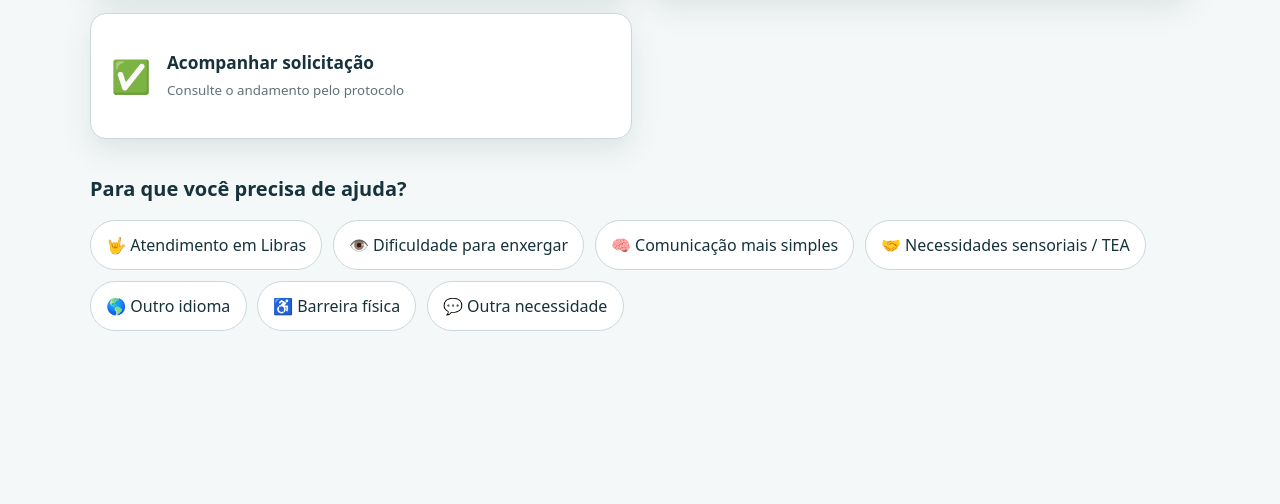
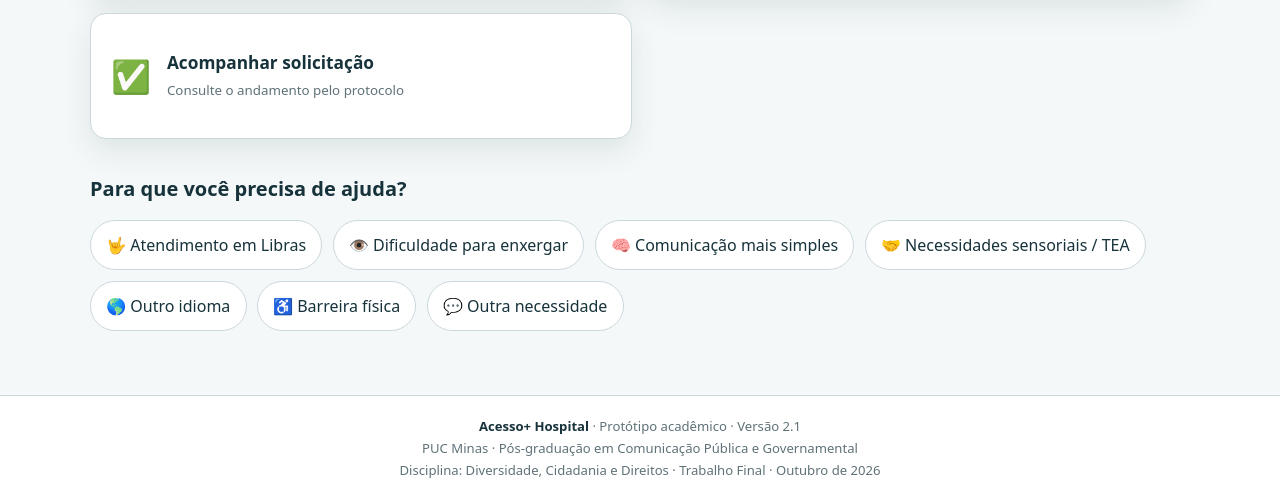
Before and after one commit to marceloaugustoreporter/acesso-hospital, a plain HTML site: page index.html in a window 1280 px wide. Shown: the part 727-1231 px from the top of the page. Before the commit the page ends 1122 px from the top, so only its background shows below. Drawn offline with Linux system fonts and the light colour scheme.

Commit message:
identificação acadêmica e rodapé institucional

```diff
--- a/index.html
+++ b/index.html
@@ -92,6 +92,12 @@
 
     <section id="panel" class="panel" aria-live="polite" hidden></section>
   </main>
+
+  <footer class="site-footer" role="contentinfo">
+    <p><strong>Acesso+ Hospital</strong> · Protótipo acadêmico · Versão 2.1</p>
+    <p>PUC Minas · Pós-graduação em Comunicação Pública e Governamental</p>
+    <p>Disciplina: Diversidade, Cidadania e Direitos · Trabalho Final · Outubro de 2026</p>
+  </footer>
 
   <dialog id="librasDialog" aria-labelledby="libras-title">
     <div class="dialog-header">
--- a/service-worker.js
+++ b/service-worker.js
@@ -1,4 +1,4 @@
-const CACHE = 'acesso-hospital-v2';
+const CACHE = 'acesso-hospital-v2-1';
 const ASSETS = ['./','./index.html','./styles.css','./app.js','./manifest.webmanifest','./icons/icon-192.png','./icons/icon-512.png'];
 self.addEventListener('install', event => event.waitUntil(caches.open(CACHE).then(cache => cache.addAll(ASSETS))));
 self.addEventListener('activate', event => event.waitUntil(caches.keys().then(keys => Promise.all(keys.filter(key => key !== CACHE).map(key => caches.delete(key)))).then(() => self.clients.claim())));
--- a/styles.css
+++ b/styles.css
@@ -190,3 +190,22 @@ body.high-contrast .profile-btn[aria-pressed="true"] { background: #ffea00; colo
 @media (max-width: 760px) {
   .profile-options { display: grid; grid-template-columns: 1fr; }
 }
+
+
+.site-footer {
+  border-top: 1px solid var(--border);
+  background: var(--surface);
+  color: var(--muted);
+  text-align: center;
+  padding: 1.15rem 1rem 1.35rem;
+  font-size: .82rem;
+  line-height: 1.45;
+}
+.site-footer p { margin: .18rem 0; }
+.site-footer strong { color: var(--text); }
+body.high-contrast .site-footer { border-color: #fff; }
+body.simple-mode .site-footer { font-size: .9rem; }
+
+@media (max-width: 760px) {
+  .site-footer { padding-inline: 1.25rem; }
+}
```
Also changed, not shown: 1 other file.
